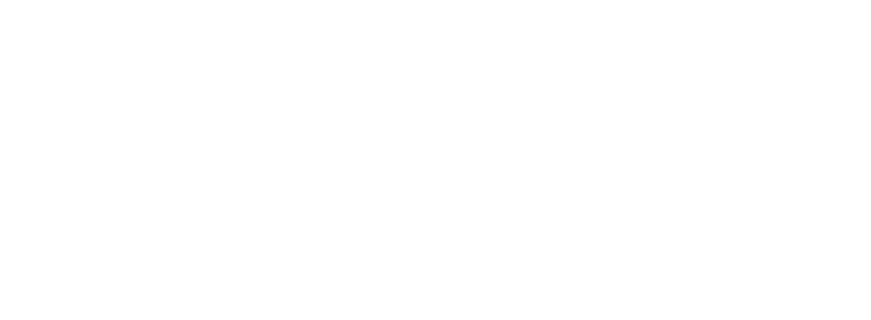
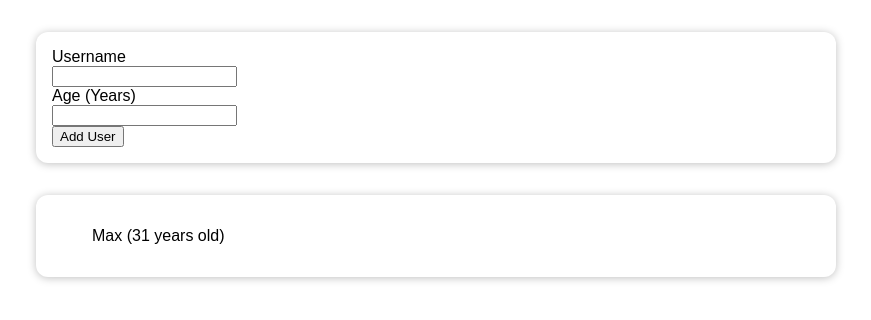
Before and after one commit to tmps880305/react-practice-project, a React (Create React App) app: page / in a window 1280 px wide. Shown: the top 320 px of the page, without its empty margins (204-1075 px from the left). Built offline with nearby package versions, Linux system fonts and the light colour scheme.

Commit message:
Practice project: my solution, without popout

```diff
--- a/package.json
+++ b/package.json
@@ -8,7 +8,7 @@
     "@testing-library/user-event": "^7.2.1",
     "react": "^18.0.0",
     "react-dom": "^18.0.0",
-    "react-scripts": "^5.0.1"
+    "react-scripts": "^2.1.3"
   },
   "scripts": {
     "start": "react-scripts start",
--- a/src/App.js
+++ b/src/App.js
@@ -1,12 +1,31 @@
-import React from 'react';
+import React, {useState} from 'react';
 
+import RegisterUser from './components/Register/RegisterUser'
+import Users from './components/User/Users'
+
+const INITIAL_USERS = [
+    {
+        id: 'u1',
+        name: 'Max',
+        age: 31,
+    }
+];
 
 function App() {
-  return (
-    <div>
+    const [users, setUsers] = useState(INITIAL_USERS);
 
-    </div>
-  );
+    const registerUserHandler = registeredUser => {
+        setUsers(preState => {
+            return [registeredUser, ...preState]
+        })
+    };
+
+    return (
+        <div>
+            <RegisterUser onRegisterUser={registerUserHandler}/>
+            <Users items={users}/>
+        </div>
+    );
 }
 
 export default App;
--- /dev/null
+++ b/src/components/Register/Register.css
@@ -0,0 +1,7 @@
+.register {
+    padding: 1rem;
+    background-color: white;
+    margin: 2rem auto;
+    width: 50rem;
+    max-width: 95%;
+}
--- /dev/null
+++ b/src/components/Register/RegisterForm.js
@@ -0,0 +1,56 @@
+import React, {useState} from 'react';
+
+const RegisterForm = (props) => {
+
+    const [addUser, setAddUser] = useState({name: '', age: ''});
+
+    const nameInputHanadler = event => {
+        setAddUser((preState) => {
+            return {...preState, name: event.target.value};
+        })
+    };
+
+    const ageInputHanadler = event => {
+        setAddUser((preState) => {
+            return {
+                ...preState, age: event.target.value
+            };
+        })
+    };
+
+    const submitHandler = event => {
+        event.preventDefault();
+
+        if (addUser.name === '' || addUser.age === '') {
+            console.log('Invalid input');
+            setAddUser({name: '', age: ''});
+            return;
+        }
+
+        props.onAddUser(addUser);
+        setAddUser({name: '', age: ''});
+    };
+
+    return (
+        <form onSubmit={submitHandler}>
+            <div>
+                <label>Username</label>
+            </div>
+            <div>
+                <input type="text" value={addUser.name} onChange={nameInputHanadler}/>
+            </div>
+            <div>
+                <label>Age (Years)</label>
+            </div>
+            <div>
+                <input type="number" min='0' step='1' value={addUser.age} onChange={ageInputHanadler}/>
+            </div>
+            <div>
+                <button type="submit">Add User</button>
+            </div>
+        </form>
+    );
+
+};
+
+export default RegisterForm;
--- /dev/null
+++ b/src/components/Register/RegisterUser.js
@@ -0,0 +1,27 @@
+import React from 'react';
+
+import Card from '../UI/Card'
+import './Register.css'
+import RegisterForm from './RegisterForm'
+
+const RegisterUser = (props) => {
+
+    const addUserHandler = addUserData => {
+        const userData = {
+            ...addUserData,
+            id: Math.random().toString()
+        }
+
+        props.onRegisterUser(userData);
+
+    };
+
+    return (
+        <Card className="register">
+            <RegisterForm onAddUser={addUserHandler}/>
+        </Card>
+    );
+
+};
+
+export default RegisterUser;
--- /dev/null
+++ b/src/components/UI/Card.css
@@ -0,0 +1,4 @@
+.card {
+    border-radius: 12px;
+    box-shadow: 0 1px 8px rgba(0, 0, 0, 0.25);
+}
--- /dev/null
+++ b/src/components/UI/Card.js
@@ -0,0 +1,10 @@
+import React from 'react';
+import './Card.css'
+
+const Card = (props) => {
+    const classes = 'card ' + props.className;
+
+    return <div className={classes}>{props.children}</div>
+};
+
+export default Card;
--- /dev/null
+++ b/src/components/User/UserItems.js
@@ -0,0 +1,12 @@
+import React from 'react';
+
+const UserItems = props => {
+
+    return (
+        <li>
+            <p>{props.name} ({props.age} years old)</p>
+        </li>
+    );
+};
+
+export default UserItems;
--- /dev/null
+++ b/src/components/User/Users.js
@@ -0,0 +1,15 @@
+import React from 'react';
+
+import Card from '../UI/Card'
+import UsersList from './UsersList'
+import '../UI/Card.css'
+
+const Users = props => {
+
+    return <Card className="register">
+        <UsersList items={props.items} />
+    </Card>
+
+};
+
+export default Users;
--- /dev/null
+++ b/src/components/User/UsersList.js
@@ -0,0 +1,16 @@
+import React from 'react';
+
+import UserItems from './UserItems'
+
+const UsersList = props => {
+
+    return (
+        <ul type="none">
+            {props.items.map(user => (
+                <UserItems key={user.id} name={user.name} age={user.age}/>
+            ))}
+        </ul>
+    );
+};
+
+export default UsersList;
```
Also changed, not shown: src/components/Register/AddUser.js (added, +9 -0 lines).
